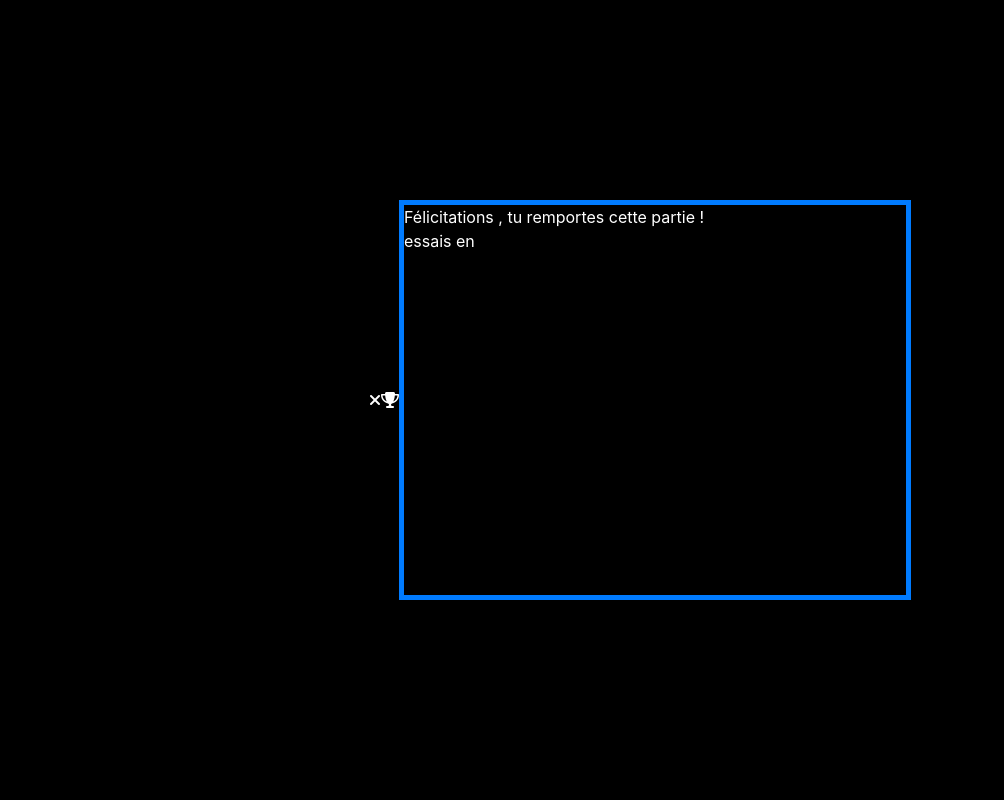
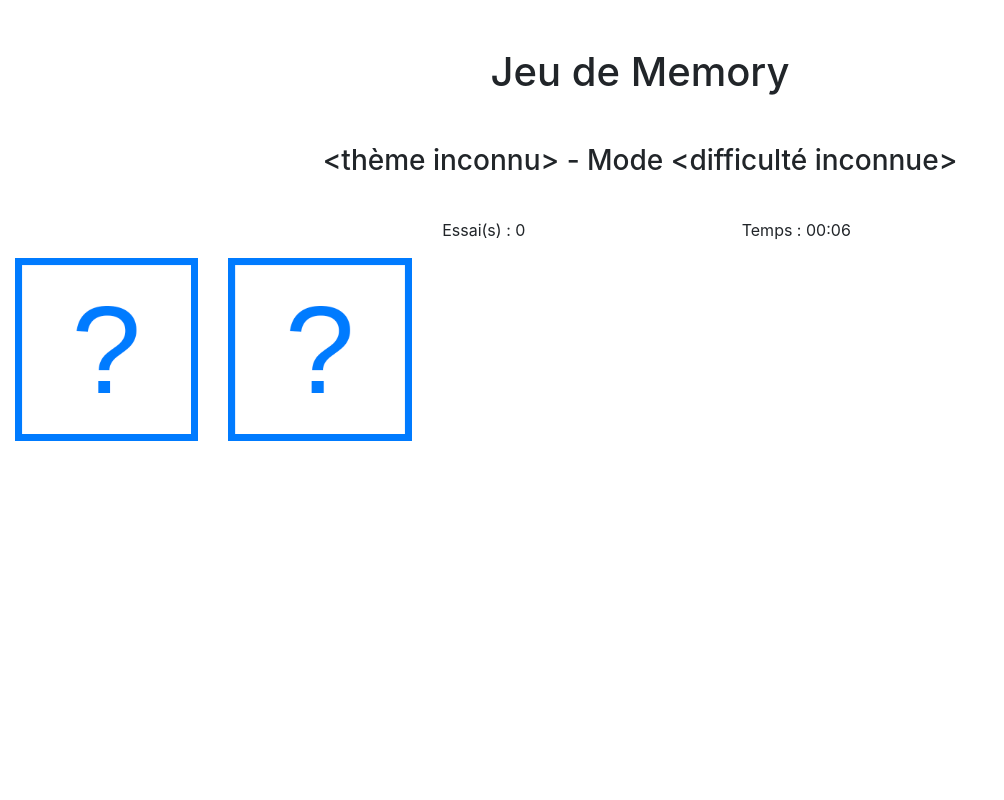
Before and after one commit to Eleven113/Memory, a Symfony app: template mooc-symfony4/templates/Game/Game.html.twig in a window 1280 px wide. Shown: the whole page, without its empty margins (0-1004 px from the left). Run offline with Twig, Linux system fonts and the light colour scheme; the template is opened without the code that fills it, so the values that code supplies are empty; some libraries are stand-ins or nearby versions.

Commit message:
Update Modal Winner display

```diff
--- a/mooc-symfony4/public/css/style.css
+++ b/mooc-symfony4/public/css/style.css
@@ -37,7 +37,7 @@
 }
 
 #modal_winner{
-    display : flex;
+    display : none;
     justify-content: center;
     align-items: center;
     position : absolute;
@@ -45,12 +45,34 @@
     left: 0;
     width : 100%;
     height: 100%;
-    background-color: black;
+    background-color: rgba(255,255,255,0.8);
     color : white;
+
 }
 
 #modal_content{
-    width : 40%;
+    text-align: center;
+    font-size: 2vw;
+    background-color: white;
+    display: flex;
+    flex-direction: column;
+    justify-content: space-between;
+    width : 50%;
     border : 5px solid #007bff;
-    height: 50%;
+    height: 70%;
+    color: #007bff;
 }
+
+#modal_trophy{
+    font-size: 10vw;
+    color: gold;
+}
+
+#modal_close {
+    cursor: pointer;
+    width: 2%;
+    position: relative;
+    top: 3%;
+    left: 94%;
+    font-size: 1.8vw;
+}
--- a/mooc-symfony4/public/js/Memory.js
+++ b/mooc-symfony4/public/js/Memory.js
@@ -3,7 +3,11 @@
         this.cards = document.getElementsByClassName("card_img");
         this.divplayer1Ico = document.getElementById("player_1_ico");
         this.divplayer1Ico.innerHTML = '<i class="fas fa-play"></i>';
-        this.divCards = document.getElementById("cards");
+        this.DivModalWinner = document.getElementById("modal_winner");
+        this.SpanWinnerName = document.getElementById("winner_name");
+        this.SpanWinnerTry = document.getElementById("winner_try");
+        this.SpanWinnerTime = document.getElementById("winner_time");
+        this.SpanTimer = document.getElementById("gameinfo_time-numb");
         this.events();
         this.isRequesting = false ;
         this.currentPair = [];
@@ -55,6 +59,16 @@
                     this.currentPair = [];
                 }
 
+                if (data.isGameOver === true) {
+
+                    this.SpanWinnerName.textContent = data.winner.name;
+                    this.SpanWinnerTry.textContent = data.winner.tryCount;
+                    this.SpanWinnerTime.textContent = this.SpanTimer.textContent;
+
+                    this.DivModalWinner.style.display = "flex";
+
+                }
+
                 this.isRequesting = false;
             }.bind(this));
         } else {
--- a/mooc-symfony4/templates/Game/Game.html.twig
+++ b/mooc-symfony4/templates/Game/Game.html.twig
@@ -57,11 +57,13 @@
     </div>
 
     <div id="modal_winner">
-        <div id="modal_close"><i class="fas fa-times"></i></div>
-        <div id="modal_trophy"><i class="fas fa-trophy"></i></div>
         <div id="modal_content">
-            <div>Félicitations <span id="winner_name">, tu remportes cette partie !</span></div>
-            <div><span id="winner_try"></span>essais en <span id="winner_time"></span></div>
+            <div id="modal_close"><i class="fas fa-times"></i></div>
+            <div id="modal_trophy"><i class="fas fa-trophy"></i></div>
+            <div id="winner_name">Machin</div>
+            <div>Félicitations , tu remportes cette partie !</div>
+            <div><span id="winner_try">27</span>essais en <span id="winner_time">02:37</span></div>
+            <div><a href="{{ url('app_newgame') }}" class="menu-link">Nouvelle Partie</a></div>
         </div>
     </div>
 
```
